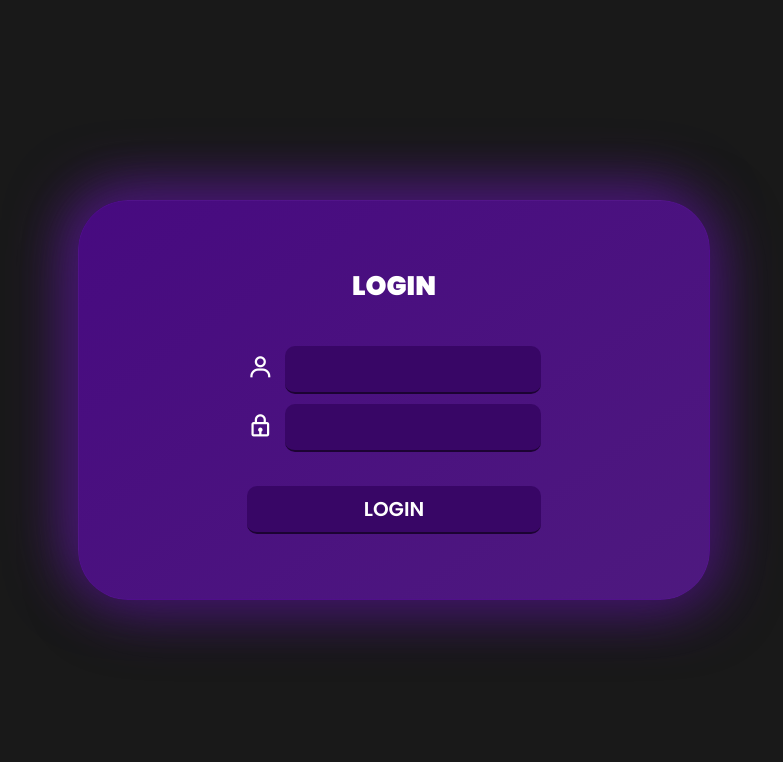
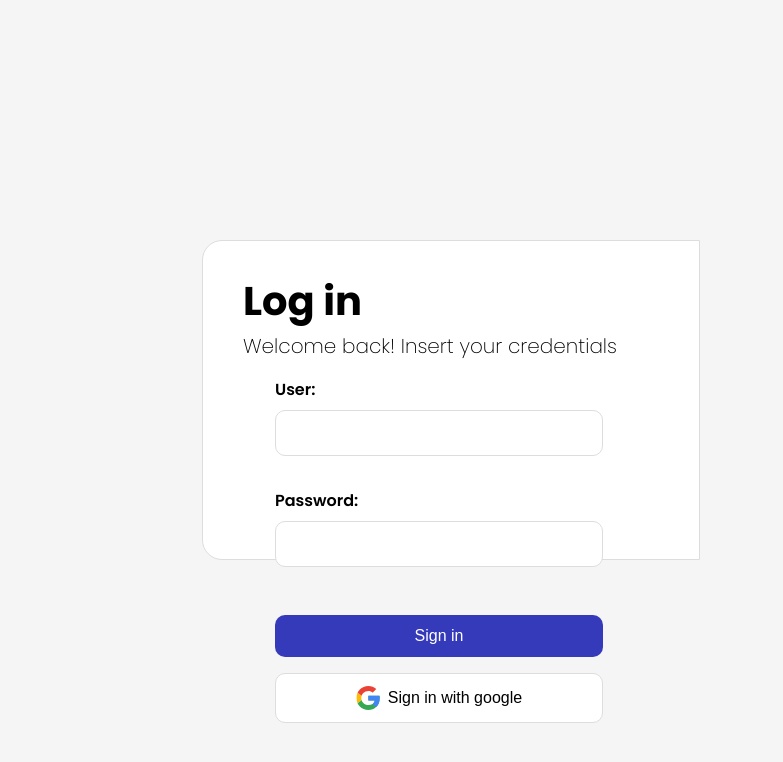
Before and after one commit to migoriA/Rilievi-e-Perizie, an Angular app in the folder Admin/: page /login in a window 1280 px wide. Shown: the top 762 px of the page, without its empty margins (246-1029 px from the left). Built offline with nearby package versions, Linux system fonts and the light colour scheme.

Commit message:
log In page style and structure modified

```diff
--- a/Admin/src/app/components/home/home.component.html
+++ b/Admin/src/app/components/home/home.component.html
@@ -1 +1,25 @@
-<app-navbar></app-navbar>
+<app-navbar *ngIf=""></app-navbar>
+<div class="container">
+  <div class="card">
+    <div class="card-body">
+      <h1 class="card-title"><i class='bx bx-map-alt' ></i> Map</h1>
+      <h4 class="card-subtitle">Visualizza la posizione delle perizie</h4>
+      <img src="../../../assets/image/maps.png" alt="">
+    </div>
+  </div>
+  <div class="card">
+    <div class="card-body">
+      <h1 class="card-title"><i class='bx bx-show' ></i> Show profiles</h1>
+    </div>
+  </div>
+  <div class="card">
+    <div class="card-body">
+      <h1 class="card-title"><i class='bx bx-show' ></i> show perizie</h1>
+    </div>
+  </div>
+  <div class="card">
+    <div class="card-body">
+      <h1 class="card-title"><i class='bx bx-user-plus' ></i> Add profiles</h1>
+    </div>
+  </div>
+</div>
--- a/Admin/src/app/components/home/home.component.scss
+++ b/Admin/src/app/components/home/home.component.scss
@@ -1,10 +1,62 @@
-@import url('https://fonts.googleapis.com/css2?family=Poppins:ital,wght@0,100;0,200;0,300;0,400;0,500;0,600;0,700;0,800;0,900;1,100;1,200;1,300;1,400;1,500;1,600;1,700;1,800;1,900&display=swap');
-$font-style: 'Poppins', sans-serif;
-
-
+$cardHeight: 15vh;
+$secondary-color: rgba(255, 196, 1, 0.849);
+$third-color: rgba(255, 201, 22, 0.425);
 *{
   margin: 0;
   padding: 0;
   box-sizing: border-box;
-  font-family: $font-style;
 }
+
+.container{
+  display: grid;
+  grid-template-columns: auto auto;
+  grid-template-rows: 30vh 30vh;
+  align-items: center;
+  justify-content: center;
+  margin-inline:auto;
+  gap: 1rem 2rem;
+  margin-top: calc(30vh - #{$cardHeight}/2);
+  height: 60vh;
+  //border: 1px solid $secondary-color;
+  .card{
+    border: 1px solid $secondary-color;
+    height: 100%;
+    width: 25vw;
+    text-align: center;
+    text-transform: uppercase;
+    padding: 1rem;
+    transform: all 1s ease;
+    .card-title{
+      margin-top: 5px;
+      color: #fff;
+      height: 10%;
+      i{
+        margin-right: 2px;
+        font-size: 22pt;
+        font-weight: 500;
+      }
+    }
+    .card-subtitle{
+      color: #fff;
+      height: 10%;
+      padding-top: 6px;
+      text-transform: capitalize;
+    }
+    .card-body{
+      height: 80%;
+    }
+    img{
+      height: 100%;
+      width: 100%;
+      object-fit: cover;
+      background-repeat: no-repeat;
+      background-size: contain;
+      margin-top: 10px;
+    }
+    &:hover{
+      cursor: pointer;
+      box-shadow: 3px 4px 6px 10px $third-color;
+      color: $secondary-color;
+    }
+  }
+}
--- a/Admin/src/app/components/login/login.component.html
+++ b/Admin/src/app/components/login/login.component.html
@@ -1,14 +1,19 @@
-<div class="login-container">
-  <h2>Login</h2>
-  <div>
-    <div class="form-group">
-      <label for="username"><i class='bx bx-user'></i></label>
-      <input type="text" id="username" name="username" required>
+<div class="wrap">
+  <div class="container">
+    <div class="leftside">
+      <div class="header">
+        <h1>Log in</h1>
+        <p>Welcome back! Insert your credentials</p>
+      </div>
+      <div class="form">
+        <label>User:</label>
+        <input type="text">
+        <label>Password:</label>
+        <input type="password">
+        <button routerLink="/home">Sign in</button>
+        <button><svg xmlns="http://www.w3.org/2000/svg" xmlns:xlink="http://www.w3.org/1999/xlink" viewBox="0 0 32 32" width="64" height="64"><defs><path id="A" d="M44.5 20H24v8.5h11.8C34.7 33.9 30.1 37 24 37c-7.2 0-13-5.8-13-13s5.8-13 13-13c3.1 0 5.9 1.1 8.1 2.9l6.4-6.4C34.6 4.1 29.6 2 24 2 11.8 2 2 11.8 2 24s9.8 22 22 22c11 0 21-8 21-22 0-1.3-.2-2.7-.5-4z"/></defs><clipPath id="B"><use xlink:href="#A"/></clipPath><g transform="matrix(.727273 0 0 .727273 -.954545 -1.45455)"><path d="M0 37V11l17 13z" clip-path="url(#B)" fill="#fbbc05"/><path d="M0 11l17 13 7-6.1L48 14V0H0z" clip-path="url(#B)" fill="#ea4335"/><path d="M0 37l30-23 7.9 1L48 0v48H0z" clip-path="url(#B)" fill="#34a853"/><path d="M48 48L17 24l-4-3 35-10z" clip-path="url(#B)" fill="#4285f4"/></g></svg> Sign in with google</button>
+      </div>
     </div>
-    <div class="form-group">
-      <label for="password"><i class='bx bx-lock' ></i></label>
-      <input type="password" id="password" name="password" required>
-    </div>
-    <button [routerLink]="['/home']">Login</button>
+    <div class="rightside"></div>
   </div>
 </div>
--- a/Admin/src/app/components/login/login.component.scss
+++ b/Admin/src/app/components/login/login.component.scss
@@ -1,149 +1,92 @@
-@import url('https://fonts.googleapis.com/css2?family=Poppins:ital,wght@0,100;0,200;0,300;0,400;0,500;0,600;0,700;0,800;0,900;1,100;1,200;1,300;1,400;1,500;1,600;1,700;1,800;1,900&display=swap');
-$font-style: 'Poppins', sans-serif;
-
-$logHeight: 25rem;
-
 *{
   margin: 0;
   padding: 0;
   box-sizing: border-box;
-  font-family: $font-style;
 }
-
-.login-container{
+.wrap{
+  height: 100%;
+  width: 100%;
+}
+.container{
+  display: flex;
+  text-align: center;
+  height: 40vh;
+  width: 30vw;
+  border-radius: 20px;
+  .leftside{
+    flex: 4;
+    padding-left: 40px;
+    padding-top: 30px;
+    border-start-start-radius: 20px;
+    border-end-start-radius: 20px;
+    border: 1px solid #ddd;
+    background-color: #fff;
+    .header{
+      h1{
+        font-size: 2.5rem;
+        font-weight: bolder;
+        text-align: left;
+      }
+      p{
+        font-size: 1.25rem;
+        font-weight: 200;
+        text-align: left;
+        margin-bottom: -3rem;
+      }
+    }
+    .form{
+      margin-top: 4rem;
+      margin-left: 2rem;
+      margin-right: 6rem;
+      gap: 2rem;
       display: flex;
       flex-direction: column;
+      text-align: left;
+      label{
+        margin-bottom: -1.5rem;
+        font-size: 1rem;
+        font-weight: 600;
+      }
+      input{
+        padding: 0.5rem;
+        border-radius: 10px;
+        font-size: 1.5rem;
+        border: 1px solid #ddd;
+      }
+      button{
+        padding: 0.75rem;
+        border-radius: 10px;
+        font-size: 1rem;
+
+        &:first-of-type{
+          margin-top: 1rem;
+          background-color: rgb(53, 58, 186);
+          color: #fff;
+          border: none;
+          margin-bottom: -1rem;
+        }
+        &:last-of-type{
+          display: flex;
           justify-content: center;
           align-items: center;
-  margin-inline: auto;
-  margin-top: calc(50vh - #{$logHeight}/2);
-  height: $logHeight;
-  max-width: 800px;
-  width: 50%;
-  min-height: calc($logHeight/1.5);
-  border:1px solid rgba(96, 22, 162, 0.3);
-  border-radius: 50px;
-  background: linear-gradient(145deg, #470a80, #4e197f);
-  box-shadow:  10px 10px 60px #3e1465,
-              -10px -10px 60px #541a89;
-  color: #fff;
-  h2{
-    margin-bottom: 2.5rem;
-    font-weight: 900;
-    font-size: 20pt;
-    text-transform: uppercase;
-  }
-  .form-group{
-    display: flex;
-    flex-direction: row;
-    justify-content: center;
-    align-items: center;
-    gap: 5px;
-    margin-bottom: 10px;
-    label{
-      font-size: 20pt;
-      font-weight: 900;
-      text-align: center;
-      margin-right: 0.5vw;
-    }
-    input{
-      padding: 0.5rem 0.5rem;
-      font-size: 15pt;
-      width: 20vw;
-      border: none;
-      border-radius: 10px;
-      border-bottom: 2px solid rgba(0,0,0,0.5);
-      background-color: rgba(56, 6, 102, 1);
-      color: #fff;
-      transition: all 0.3s ease-in-out;
-    }
-    input:focus-visible{
-      outline: none;
-      background-color: rgba(255,255,255,0.5);
+          gap: 0.5rem;
+          background-color: #fff;
           color: #000;
-    }
-  }
-  div{
-    display: flex;
-    flex-direction: column;
-    justify-content: center;
-  }
-  button{
-    padding: 0.5rem 2rem;
-    font-size: 15pt;
-    text-align: center;
-    align-items: center;
-    margin-top: 1.5rem;
-    text-transform: uppercase;
-    font-weight: 550;
-    font-family: $font-style;
-    background-color: rgba(56, 6, 102, 1);
-    color : #fff;
-    border:none;
-    border-bottom: 2px solid rgba(0,0,0,0.5);
-    border-radius: 10px;
-  }
-  button:hover{
-    outline: none;
-    background-color: rgba(255,255,255,0.5);
-    color: #000;
-  }
-}
-@media screen and (max-aspect-ratio: 1.7/2){
-  // Your media screen styles here
-  .login-container {
-    width: 100%;
-    //height: 50%;
-    h2{
-      font-size: 15pt;
-      margin-top: 10px;
-      margin-bottom: 10px;
-    }
-    .form-group{
-      label{
-        font-size: 15pt;
-        font-weight: bold;
-        margin-right: 1vw;
-      }
-      input{
-        padding: 0.5rem 0.5rem;
-        font-size: 12pt;
-        width: 60vw;
-      }
-    }
-    button{
-      padding: 0.5rem 1rem;
-      margin-bottom: 15px;
-      margin-top: 9px;
-      font-size: 12pt;
+          border: 1px solid #ddd;
+          svg{
+            height: 1.5rem;
+            width: 1.5rem;
           }
         }
       }
-@media screen and (max-aspect-ratio: 1.6/2){
-  // Your media screen styles here
-  .login-container {
-    width: 75%;
-    //height: 60%;
-    h2{
-      font-size: 20pt;
-      margin-top: 10px;
-      //margin-bottom: 5vh;
-    }
-    .form-group{
-      label{
-        font-size: 20pt;
-        margin-right: 1vw;
-      }
-      input{
-        padding: 0.5rem 0.5rem;
-        font-size: 13pt;
-        width: 45vw;
     }
   }
-    button{
-      padding: 0.5rem 1rem;
-      margin-bottom: 10px;
-      font-size: 12pt;
+  .rightside{
+    background-color: rgb(53, 58, 186);
+    flex: 3;
+    height: 100%;
+    //border: 1px solid #000;
+    border-start-end-radius: 20px;
+    border-end-end-radius: 20px;
   }
 }
-}
--- a/Admin/src/app/components/navbar/navbar.component.scss
+++ b/Admin/src/app/components/navbar/navbar.component.scss
@@ -1,3 +1,6 @@
+$secondary-color: rgba(255, 196, 1, 0.849);
+$third-color: rgba(255, 201, 22, 0.425);
+
 .container{
   display: flex;
   flex-direction: row;
@@ -6,7 +9,7 @@
   margin: auto;
   max-width: 100%;
   gap: 2rem;
-  border-bottom: 2px solid rgba(96, 22, 162, 0.3);
+  border-bottom: 2px solid $secondary-color;
   ul{
     display: flex;
     flex-direction: row;
@@ -31,24 +34,27 @@
           vertical-align: calc(0.5pt/2);
           font-weight: 500;
         }
-      }
-      a::after{
+        &::after{
           content: '';
           position: absolute;
           height: 2px;
           width: 0;
           bottom: 0;
           left: 0;
-        background-color: rgba(96, 22, 162, 0.3);
+          background-color: $secondary-color;
           transition: all 0.3s ease;
         }
-      a:hover{
-        color: rgba(96, 22, 162, 0.3);
+        &:hover{
+          color: $secondary-color;
         }
-      a:hover::after{
+        &:hover::after{
           width: 100%;
         }
       }
 
+
+
+    }
+
   }
 }
--- a/Admin/src/styles.scss
+++ b/Admin/src/styles.scss
@@ -1,3 +1,12 @@
-body{
-  background-color: rgba(0,0,0,0.9);
+@import url('https://fonts.googleapis.com/css2?family=Poppins:ital,wght@0,100;0,200;0,300;0,400;0,500;0,600;0,700;0,800;0,900;1,100;1,200;1,300;1,400;1,500;1,600;1,700;1,800;1,900&display=swap');
+$font-style: 'Poppins', sans-serif;
+
+body,html{
+  background-color: rgb(245, 245, 245);
+  font-family: $font-style;
+  height: 100%;
+  margin: 0;
+  display: flex;
+  justify-content: center;
+  align-items: center;
 }
```
Also changed, not shown: Admin/src/assets/image/maps.png (added). Lines whose indentation alone changed are shown as unchanged.
